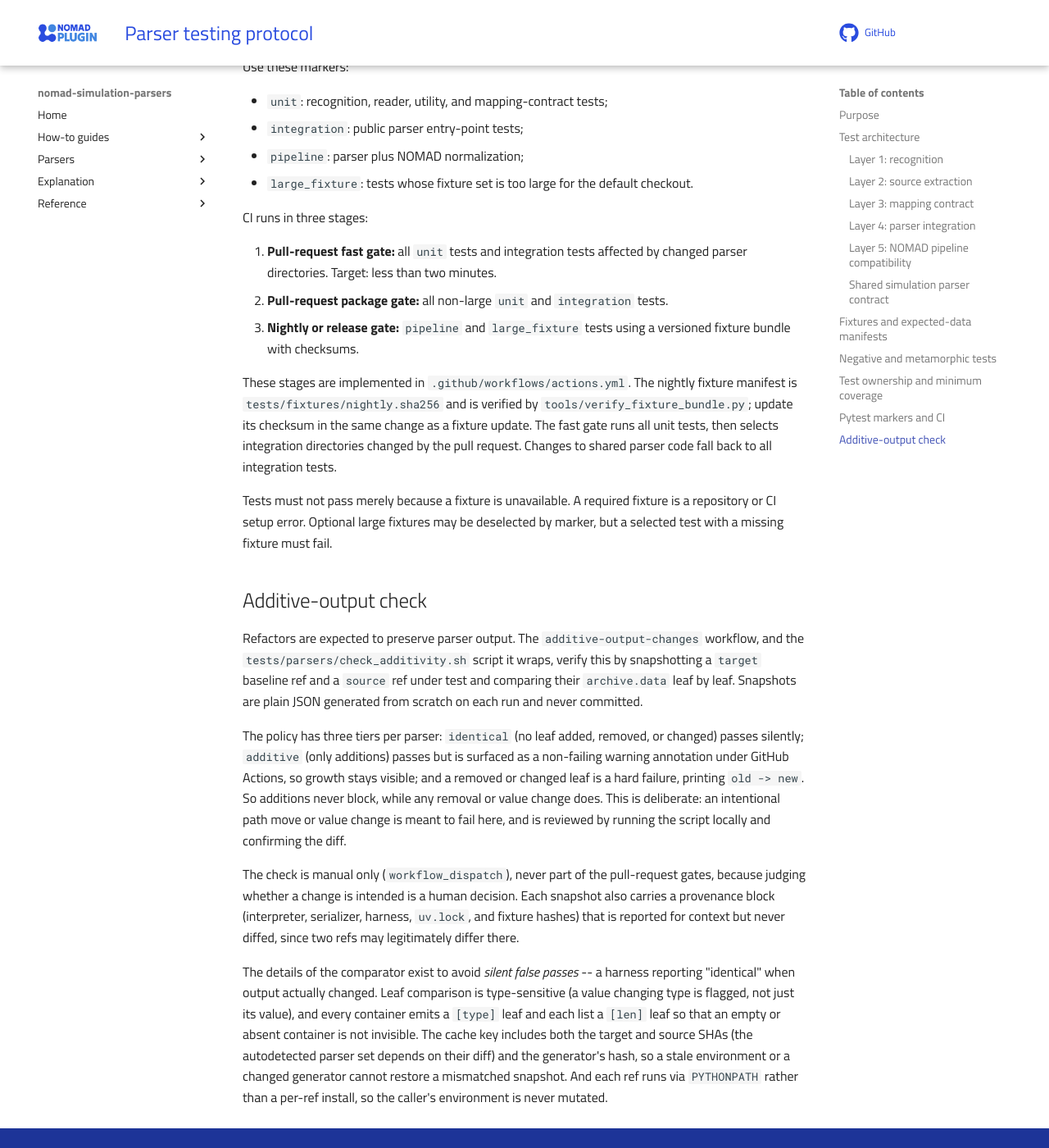
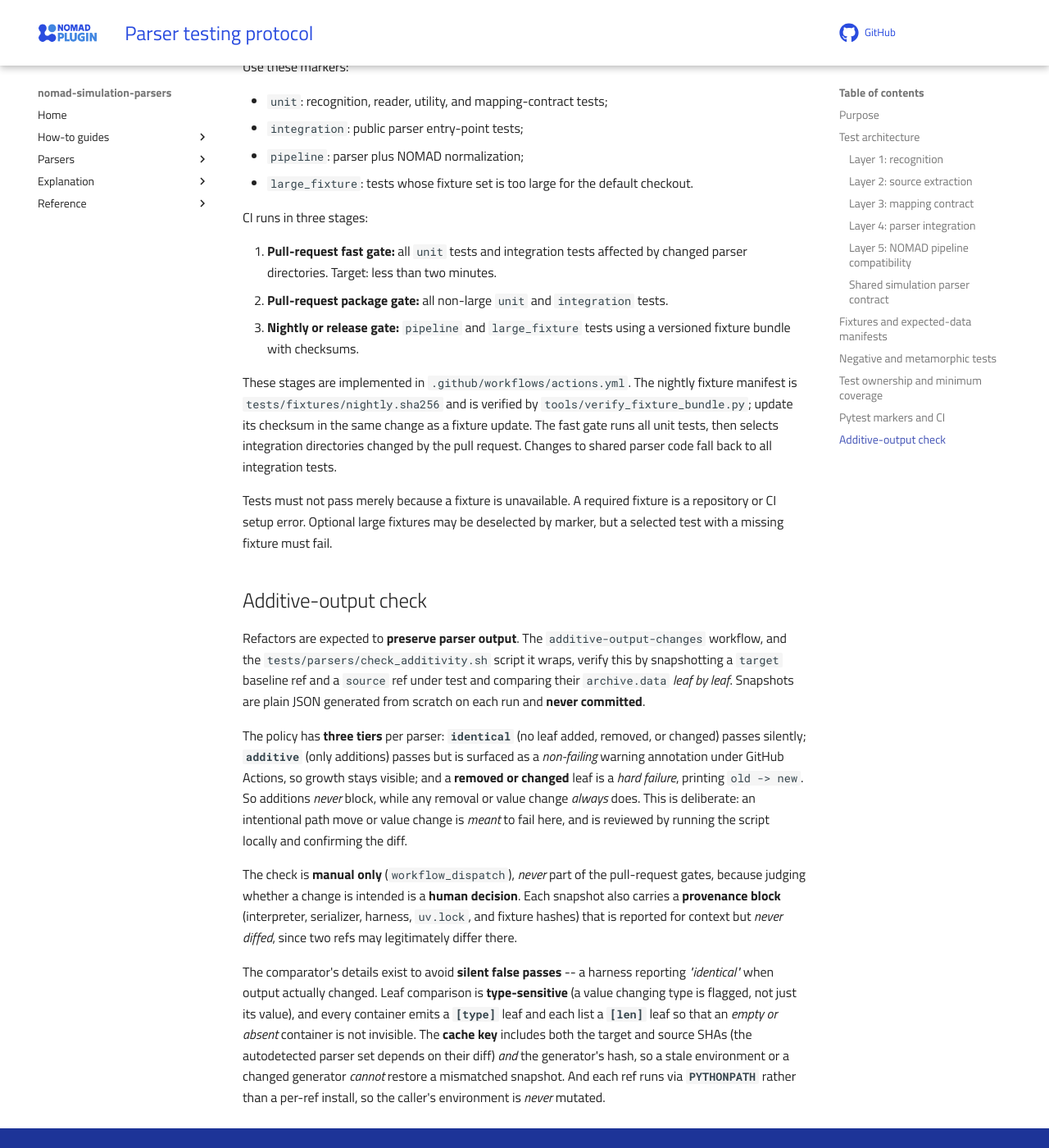
Before and after one commit to FAIRmat-NFDI/nomad-parser-plugins-simulation, an MkDocs documentation site: the page built from docs/how_to/test_parsers.md, in a window 1280 px wide and 1400 px high, scrolled down 5843 px. Shown: the whole window at 82% size. Built offline with MkDocs 1.6.1 and Material for MkDocs 9.7.7, drawn with Linux system fonts in a browser that asks for light colours; comment, search, counter and statistics services are not loaded.

Commit message:
Add emphasis to the additive-output docs section (#189)

```diff
--- a/docs/how_to/test_parsers.md
+++ b/docs/how_to/test_parsers.md
@@ -275,32 +275,33 @@ but a selected test with a missing fixture must fail.
 
 ## Additive-output check
 
-Refactors are expected to preserve parser output. The `additive-output-changes`
+Refactors are expected to **preserve parser output**. The `additive-output-changes`
 workflow, and the `tests/parsers/check_additivity.sh` script it wraps, verify
 this by snapshotting a `target` baseline ref and a `source` ref under test and
-comparing their `archive.data` leaf by leaf. Snapshots are plain JSON generated
-from scratch on each run and never committed.
+comparing their `archive.data` *leaf by leaf*. Snapshots are plain JSON generated
+from scratch on each run and **never committed**.
 
-The policy has three tiers per parser: `identical` (no leaf added, removed, or
-changed) passes silently; `additive` (only additions) passes but is surfaced as
-a non-failing warning annotation under GitHub Actions, so growth stays visible;
-and a removed or changed leaf is a hard failure, printing `old -> new`. So
-additions never block, while any removal or value change does. This is
-deliberate: an intentional path move or value change is meant to fail here, and
-is reviewed by running the script locally and confirming the diff.
+The policy has **three tiers** per parser: **`identical`** (no leaf added,
+removed, or changed) passes silently; **`additive`** (only additions) passes but
+is surfaced as a *non-failing* warning annotation under GitHub Actions, so growth
+stays visible; and a **removed or changed** leaf is a *hard failure*, printing
+`old -> new`. So additions *never* block, while any removal or value change
+*always* does. This is deliberate: an intentional path move or value change is
+*meant* to fail here, and is reviewed by running the script locally and
+confirming the diff.
 
-The check is manual only (`workflow_dispatch`), never part of the pull-request
-gates, because judging whether a change is intended is a human decision. Each
-snapshot also carries a provenance block (interpreter, serializer, harness,
-`uv.lock`, and fixture hashes) that is reported for context but never diffed,
-since two refs may legitimately differ there.
+The check is **manual only** (`workflow_dispatch`), *never* part of the
+pull-request gates, because judging whether a change is intended is a **human
+decision**. Each snapshot also carries a **provenance block** (interpreter,
+serializer, harness, `uv.lock`, and fixture hashes) that is reported for context
+but *never diffed*, since two refs may legitimately differ there.
 
-The details of the comparator exist to avoid *silent false passes* -- a harness
-reporting "identical" when output actually changed. Leaf comparison is
-type-sensitive (a value changing type is flagged, not just its value), and every
-container emits a `[type]` leaf and each list a `[len]` leaf so that an empty or
-absent container is not invisible. The cache key includes both the target and
-source SHAs (the autodetected parser set depends on their diff) and the
-generator's hash, so a stale environment or a changed generator cannot restore a
-mismatched snapshot. And each ref runs via `PYTHONPATH` rather than a per-ref
-install, so the caller's environment is never mutated.
+The comparator's details exist to avoid **silent false passes** -- a harness
+reporting *"identical"* when output actually changed. Leaf comparison is
+**type-sensitive** (a value changing type is flagged, not just its value), and
+every container emits a **`[type]`** leaf and each list a **`[len]`** leaf so that
+an *empty or absent* container is not invisible. The **cache key** includes both
+the target and source SHAs (the autodetected parser set depends on their diff)
+*and* the generator's hash, so a stale environment or a changed generator
+*cannot* restore a mismatched snapshot. And each ref runs via **`PYTHONPATH`**
+rather than a per-ref install, so the caller's environment is *never* mutated.
```
